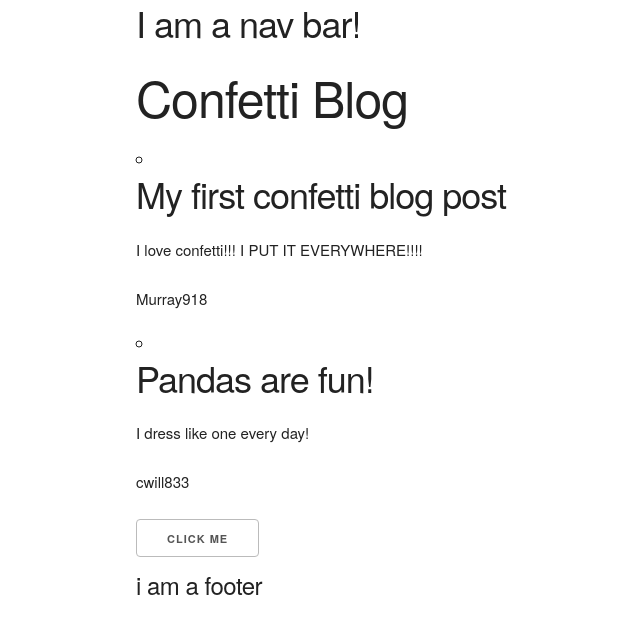
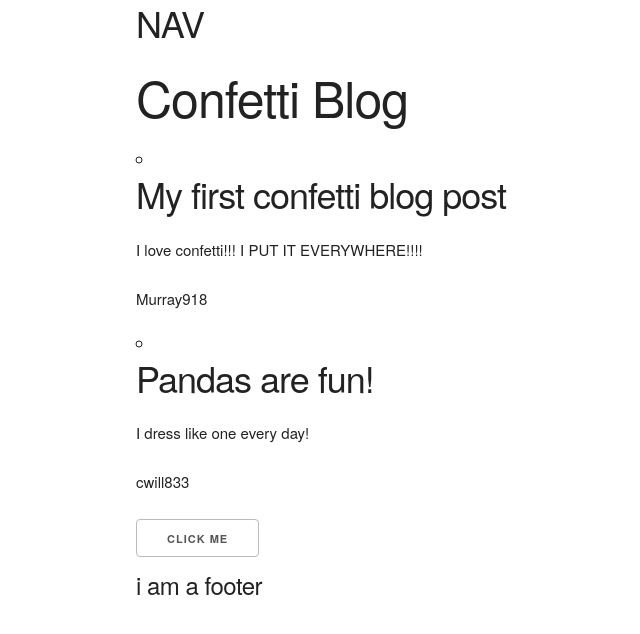
Before and after one commit to Murray918/morning-react, a React (Create React App) app: page / in a window 1280 px wide. Shown: the top 634 px of the page, without its empty margins (24-664 px from the left). Built offline with nearby package versions, Linux system fonts and the light colour scheme.

Commit message:
added a prop for the Nav bar  Changes to be committed: 	modified:   src/App.js 	modified:   src/Nav/Nav.js

```diff
--- a/src/App.js
+++ b/src/App.js
@@ -43,7 +43,7 @@ class App extends Component {
 		})
 		return (
 			<div className="App container">
-				<Nav />
+				<Nav content="NAV" />
 				{this.state.isShowing ? title : null}
 				<ul>{composedPosts}</ul>
 				<button onClick={this.handleClick}>click me</button>
--- a/src/Nav/Nav.js
+++ b/src/Nav/Nav.js
@@ -1,9 +1,9 @@
 import React from 'react'
 
 
-const Nav = () => {
+const Nav = ({content}) => {
     return (
-        <h3>I am a nav bar!</h3>
+        <h3>{content}</h3>
     )
 }
 
```
